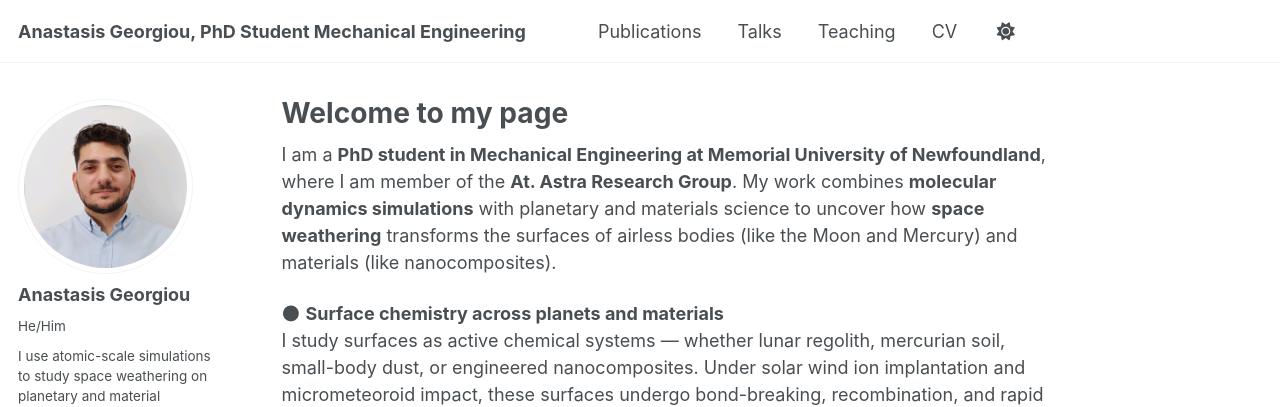
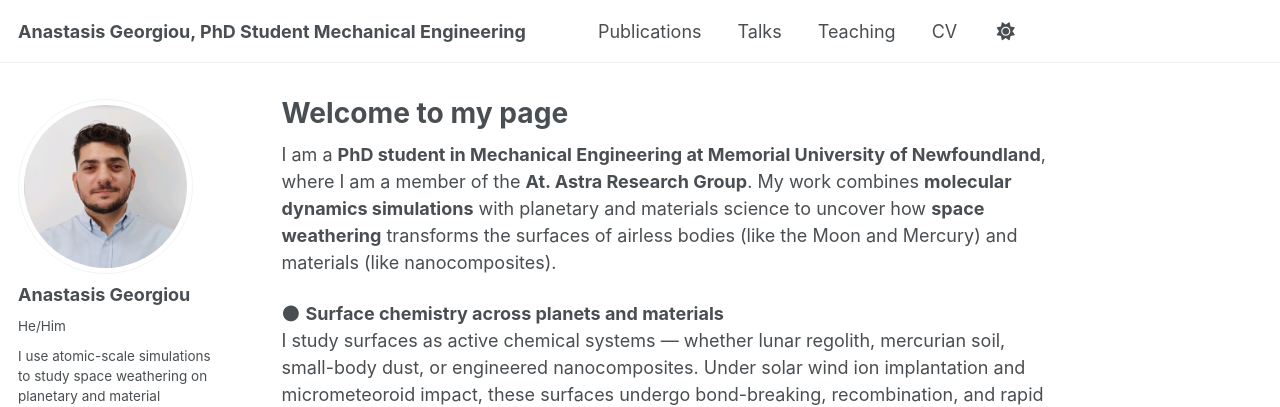
Before and after one commit to a-georgiou19/apgeorgiou.github.io, a Jekyll site: the page built from _pages/about.md, in a window 1280 px wide and 900 px high. Shown: the top 407 px of the window. Built offline with Jekyll 4.4.1, drawn with Linux system fonts in a browser that asks for light colours; some web fonts are replaced; a script that is not in the unit is left out.

```diff
--- a/_pages/about.md
+++ b/_pages/about.md
@@ -7,7 +7,7 @@ redirect_from:
   - /about.html
 ---
 
-I am a **PhD student in Mechanical Engineering at Memorial University of Newfoundland**, where I am member of the **At. Astra Research Group**. My work combines **molecular dynamics simulations** with planetary and materials science to uncover how **space weathering** transforms the surfaces of airless bodies (like the Moon and Mercury) and materials (like nanocomposites).
+I am a **PhD student in Mechanical Engineering at Memorial University of Newfoundland**, where I am a member of the **At. Astra Research Group**. My work combines **molecular dynamics simulations** with planetary and materials science to uncover how **space weathering** transforms the surfaces of airless bodies (like the Moon and Mercury) and materials (like nanocomposites).
 
 🌑 **Surface chemistry across planets and materials**
 I study surfaces as active chemical systems — whether lunar regolith, mercurian soil, small-body dust, or engineered nanocomposites. Under solar wind ion implantation and micrometeoroid impact, these surfaces undergo bond-breaking, recombination, and rapid diffusion that produce and release volatiles (e.g. OH, H₂O, Na), sputter atoms and molecules, and permanently change material properties. Molecular dynamics lets us watch these transformations atom-by-atom, linking laboratory and spacecraft signals to the physics that produced them.
```
